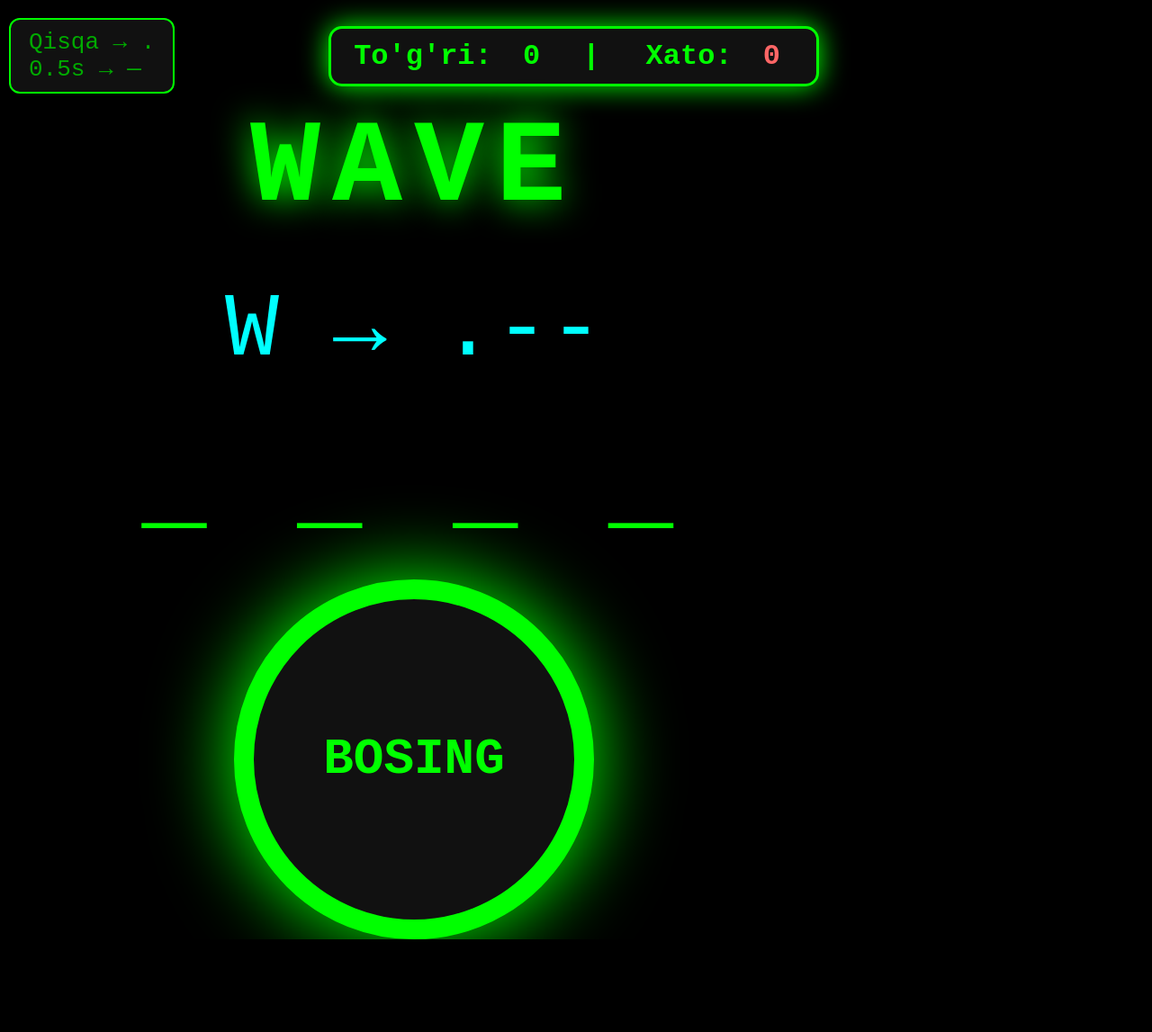
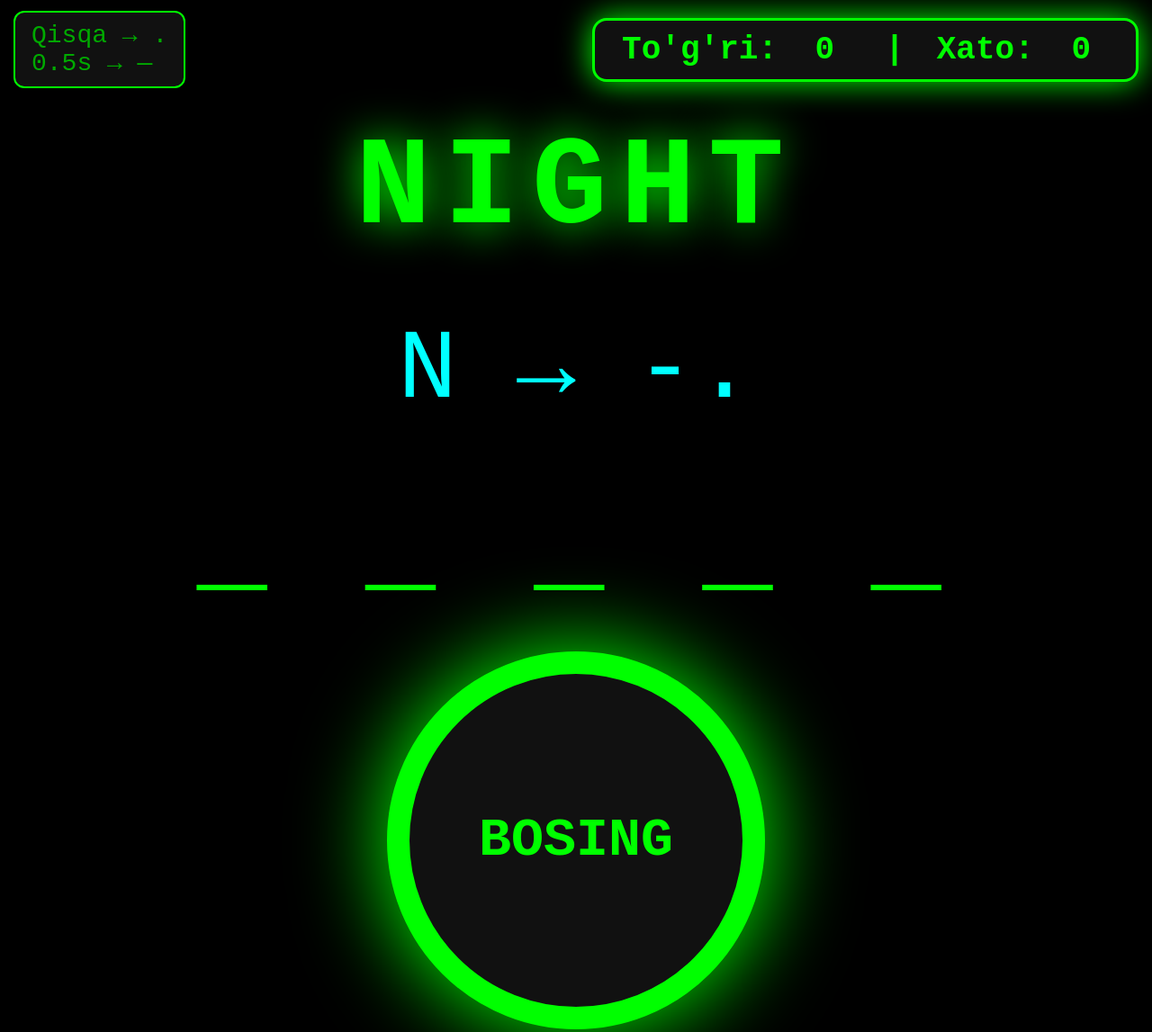
Before and after one commit to DilshodbekKarribayev/morce, a plain HTML site: page index.html in a window 1280 px wide. Shown: the top 1147 px of the page at 90% size. Before the commit the page ends 1044 px from the top, so only its background shows below. Drawn offline with Linux system fonts and the light colour scheme.

Commit message:
Update index.html

```diff
--- a/index.html
+++ b/index.html
@@ -3,72 +3,84 @@
 <head>
     <meta charset="UTF-8">
     <meta name="viewport" content="width=device-width, initial-scale=1.0">
-    <title>Morse Trainer – Mukammal versiya</title>
+    <title>Morse Trainer – Mukammal yakuniy versiya</title>
     <style>
         *{box-sizing:border-box;}
         body{
             margin:0;height:100vh;background:#000;color:#0f0;
             font-family:'Courier New',monospace;
-            display:flex;flex-direction:column;overflow:hidden;padding:10px;
+            display:flex;flex-direction:column;overflow:hidden;
         }
-        .header{
+
+        /* Yuqori panel – info + statistika */
+        .top-bar{
+            width:100%;padding:12px 15px;
             display:flex;justify-content:space-between;align-items:center;
-            width:100%;max-width:900px;padding:10px 0;
+            flex-shrink:0;
         }
         #info{
-            font-size:clamp(16px,4vw,26px);background:#111;padding:10px 20px;
+            font-size:clamp(16px,4.5vw,28px);
+            background:#111;padding:10px 18px;
             border:2px solid #0f0;border-radius:12px;color:#0a0;
         }
         #stats{
-            background:#111;border:3px solid #0f0;border-radius:15px;
-            padding:12px 25px;font-size:clamp(20px,5vw,32px);font-weight:bold;
-            text-align:center;min-width:220px;box-shadow:0 0 30px #0f0;
+            background:#111;border:3px solid #0f0;border-radius:16px;
+            padding:12px 30px;font-size:clamp(22px,6vw,36px);font-weight:bold;
+            min-width:280px;text-align:center;
+            box-shadow:0 0 35px #0f0;
         }
-        #stats span{margin:0 15px;}
-        .correct{color:#0f0;}
-        .error{color:#f66;}
+        #stats span{margin:0 20px;}
 
+        /* Asosiy qism */
         .main{
             flex:1;display:flex;flex-direction:column;
-            justify-content:center;align-items:center;width:100%;max-width:900px;
+            justify-content:center;align-items:center;
+            padding:20px 10px;
         }
         #targetWord{
-            font-size:clamp(60px,12vw,130px);letter-spacing:0.1em;
-            margin-bottom:30px;text-shadow:0 0 40px #0f0;font-weight:bold;
+            font-size:clamp(70px,14vw,140px);
+            letter-spacing:0.1em;margin-bottom:40px;
+            text-shadow:0 0 50px #0f0;font-weight:bold;
         }
         #currentLetter{
-            font-size:clamp(40px,9vw,100px);margin:20px 0;min-height:110px;color:#0ff;
+            font-size:clamp(42px,10vw,110px);
+            margin:20px 0;min-height:120px;color:#0ff;
         }
         #guessLine{
-            font-size:clamp(55px,11vw,120px);letter-spacing:0.12em;
-            margin:30px 0;min-height:140px;font-weight:bold;
+            font-size:clamp(60px,12vw,130px);
+            letter-spacing:0.12em;margin:40px 0;
+            min-height:150px;font-weight:bold;
         }
         #morseButton{
-            width:clamp(240px,75vw,400px);height:clamp(240px,75vw,400px);
+            width:clamp(250px,78vw,420px);
+            height:clamp(250px,78vw,420px);
             border-radius:50%;background:#111;
-            border:clamp(14px,4.5vw,22px) solid #0f0;
-            box-shadow:0 0 90px #0f0;cursor:pointer;
-            user-select:none;font-size:clamp(32px,9vw,56px);font-weight:bold;
+            border:clamp(15px,5vw,25px) solid #0f0;
+            box-shadow:0 0 100px #0f0;cursor:pointer;
+            user-select:none;font-size:clamp(36px,10vw,60px);font-weight:bold;
             display:flex;align-items:center;justify-content:center;
             transition:0.1s;color:#0f0;
         }
         #morseButton.pressed{
-            background:#0f0;color:#000;box-shadow:0 0 220px #0f0;transform:scale(0.92);
+            background:#0f0;color:#000;
+            box-shadow:0 0 250px #0f0;transform:scale(0.92);
         }
         .wrong{animation:shake 0.6s;background:#600;}
-        @keyframes shake{0%,100%{transform:translateX(0)}25%{transform:translateX(-35px)}75%{transform:translateX(35px)}}
+        @keyframes shake{
+            0%,100%{transform:translateX(0)}
+            25%{transform:translateX(-40px)}
+            75%{transform:translateX(40px)}
+        }
     </style>
 </head>
 <body>
 
-    <div class="header">
+    <div class="top-bar">
         <div id="info">
-            Qisqa → .<br>
-            0.5s → —
+            Qisqa → .<br>0.5s → —
         </div>
         <div id="stats">
-            To'g'ri: <span id="correctCount" class="correct">0</span> |
-            Xato: <span id="errorCount" class="error">0</span>
+            To'g'ri: <span id="correctCount">0</span> | Xato: <span id="errorCount">0</span>
         </div>
     </div>
 
@@ -80,7 +92,7 @@
     </div>
 
     <script>
-        const words = ["HELLO","WORLD","MORSE","CODE","RADIO","LIGHT","STAR","LOVE","PEACE","YES","NO","SOS","YOU","FRIEND","HOME","FIRE","WATER","BOOK","SKY","MOON","TEST","GOOD","NIGHT","WAVE","OCEAN","SIGNAL","BEACON","TREE","SUN","PARIS","LONDON","TOKYO","MOSCOW"];
+        const words = ["HELLO","WORLD","MORSE","CODE","RADIO","LIGHT","STAR","LOVE","PEACE","YES","NO","SOS","YOU","FRIEND","HOME","FIRE","WATER","BOOK","SKY","MOON","TEST","GOOD","NIGHT","WAVE","OCEAN","SIGNAL","BEACON","TREE","SUN","PARIS","LONDON","TOKYO"];
 
         const letterToMorse = {
             'A':'.-', 'B':'-...', 'C':'-.-.', 'D':'-..', 'E':'.', 'F':'..-.', 'G':'--.', 'H':'....',
@@ -108,13 +120,16 @@
             o.start(); o.stop(audioCtx.currentTime + dur/1000);
         }
 
-        function updateStats(){ correctEl.textContent=correctWords; errorEl.textContent=errorAttempts; }
+        function updateStats(){
+            correctEl.textContent = correctWords;
+            errorEl.textContent = errorAttempts;
+        }
 
         function newWord(){
             if(words.length===0){
                 targetEl.textContent="TUGADI!";
                 currentLetterEl.textContent=`Jami to'g'ri: ${correctWords}`;
-                guessEl.textContent="Ajoyib ishlagansiz!";
+                guessEl.textContent="Zo'r ish!";
                 buttonEl.style.display="none";
                 return;
             }
```
